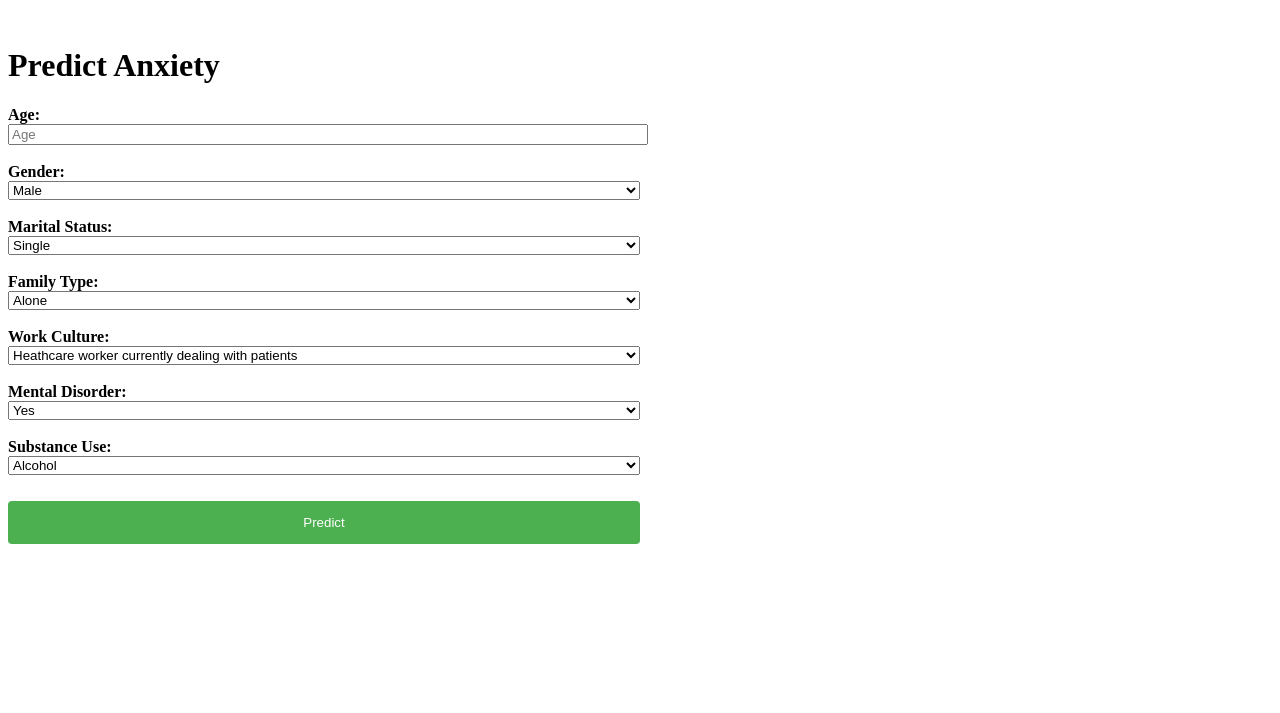
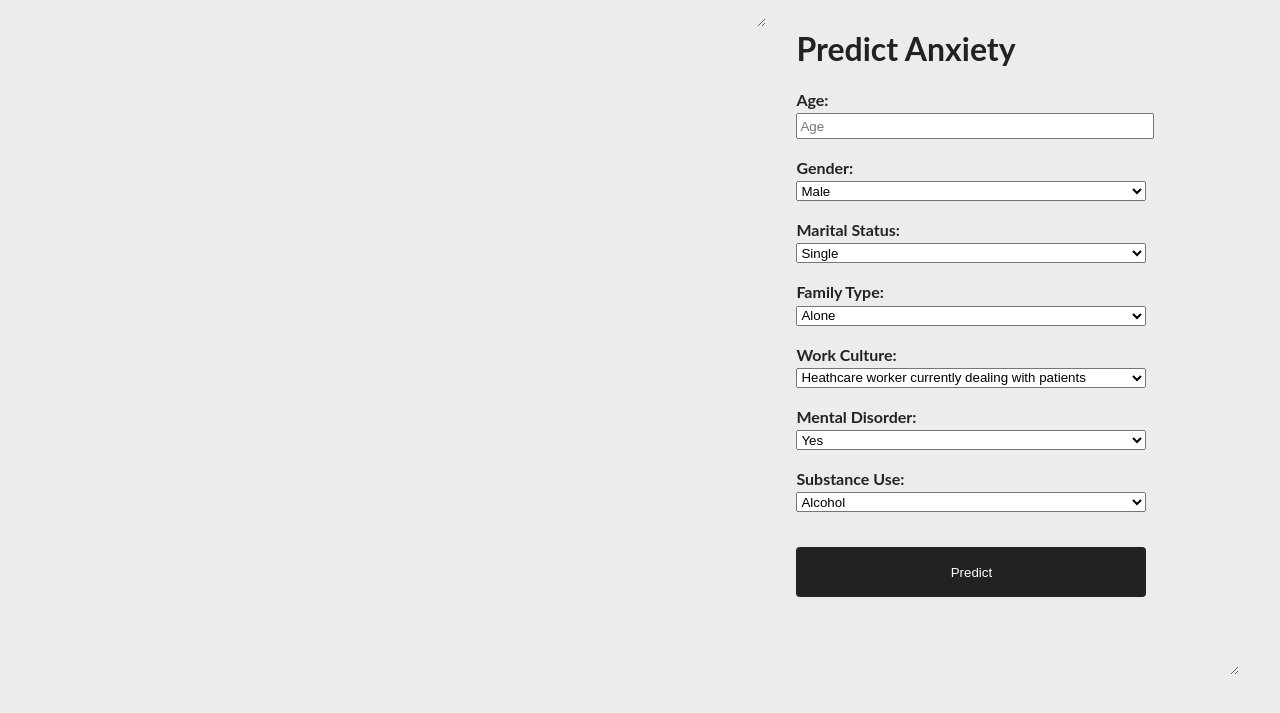
Before and after one commit to SamyPillai/myanxiety, a Flask app: page / in a window 1280 px wide. Shown: the top 713 px of the page. Run offline with Flask 2, Linux system fonts and the light colour scheme; parts of the project's set-up code (start-up, migrations or seed data) failed here and were passed over.

Commit message:
Add files via upload

```diff
--- a/static/css/style.css
+++ b/static/css/style.css
@@ -1,41 +1,131 @@
-/* Style inputs */
 /*
-input[type=number], select {
-	width: 50%;
-	padding: 12px 20px;
-	margin: 8px 0;
-	display: inline-block;
-	border: 1px solid #ccc;
-	border-radius: 4px;
-	box-sizing: border-box;
-  }
-  */
-
   input {
 	display: block;
 	width: 50%;
+	height: 100px;
+  } */
+
+:root {
+	--primryColor: #f09d51;
+	--mainWhite: #fff;
+	--mainBlack: #222;
+	--mainGrey: #ececec;
+}
+
+body {
+	color: var(--mainBlack);
+	background: var(--mainGrey);
+	font-family: "lato", sans-serif;
+}
+
+.cf {
+	width: 100%;
+	box-sizing: border-box;
+	display: table;
+	overflow: hidden;
+}
+
+.logo {
+	float: left;
+	margin-right: 30px;
+	height: 100%;
+	width: 60%;
+	display: table-cell;
+	box-sizing: border-box;
+	resize: both;
+	overflow: hidden;
+}
+
+.fields {
+	float: left;
+	align-content: center;
+	height: 100%;
+	width: 35%;
+	display: table-cell;
+	box-sizing: border-box;
+	resize: both;
+	overflow: hidden;
+}
+
+  /* .fields {
+	  position: relative;
+	  margin: auto;
+	  height: 100px;
+	  display: inline-block;
+	  vertical-align: middle;
+	  width: calc(100% - 500px);
+  } */
+
+  /* img {
+    display: inline-block;
+    vertical-align: middle;
+    width: 500px;
+} */
+
+
+img {
+    max-width: 100%;
+	max-height: 100%;
+	object-fit: contain;
+}
+   /* .logo {
+	background-image: url("/static/images/anxiety.png");
+	height: 500px;
+	width: 500px;
+	background-size: cover;
+	background-position: center;
+	background-repeat: no-repeat;
+	background-attachment: fixed;
+	background-size: cover;
+	image-resolution: 0.5;
+  }  */
+
+  /* h1 {
+	  text-align: center;
+  } */
+
+  h2 {
+	  /* text-align: center; */
+	  margin-top: 2rem;
   }
 
-  label,
+  label {
+	display: block;
+	align-items: left;
+	width: 200px;
+	height: 20px;
+  }
+
+  select, input {
+	display: block;
+	align-items: left;
+	width: 350px;
+	height: 20px;
+	margin-top: 0.2rem;
+  }
+
+  /* label,
   select {
 	display: block;
 	width: 50%;
 	max-width: 50%;
-  }
+  } */
 
   /* Style the submit button */
   input[type=submit] {
-	width: 50%;
-	background-color: #4CAF50;
+	width: 350px;
+	height: 50px;
+	background-color: var(--mainBlack);
 	color: white;
 	padding: 14px 20px;
 	margin: 8px 0;
 	border: none;
 	border-radius: 4px;
 	cursor: pointer;
+	margin-top: 1rem;
   }
 
   /* Add a background color to the submit button on mouse-over */
   input[type=submit]:hover {
-	background-color: #45a049;
+	background-color: var(--mainBlack);
   }
```
